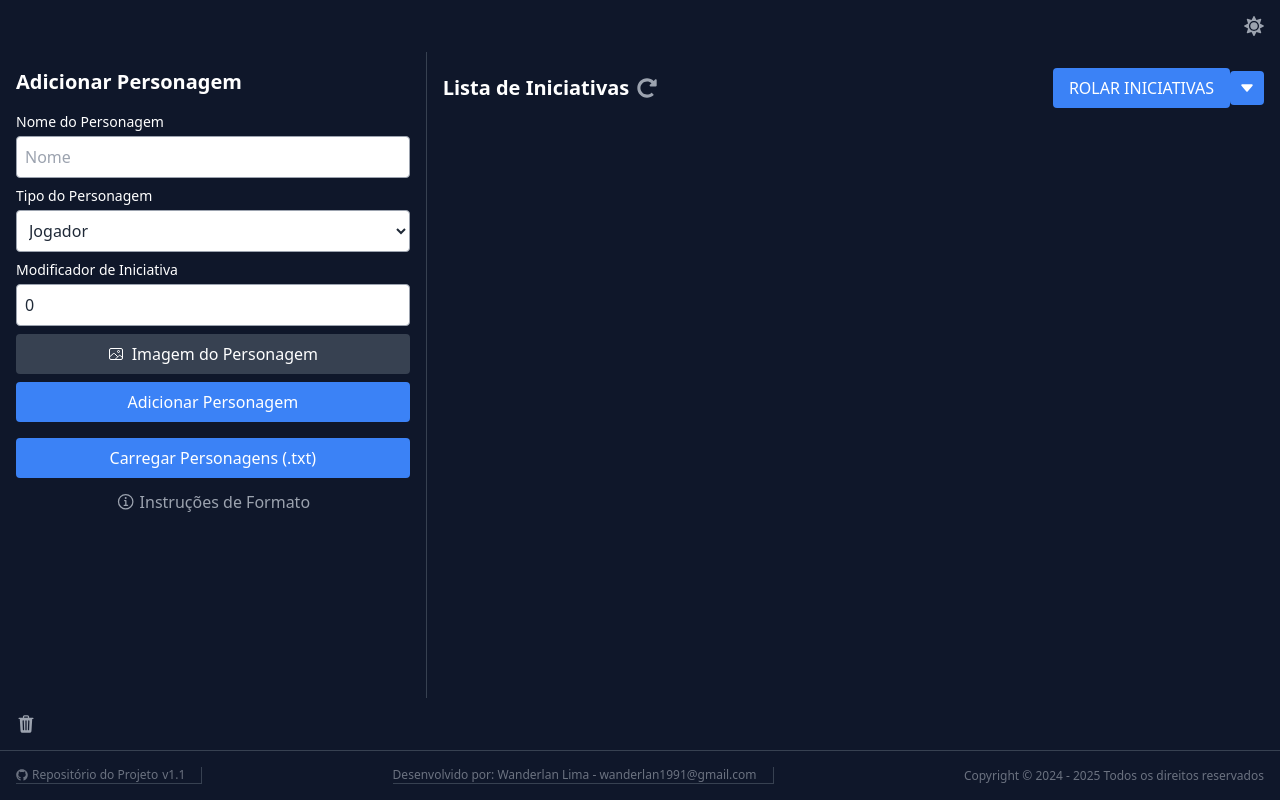
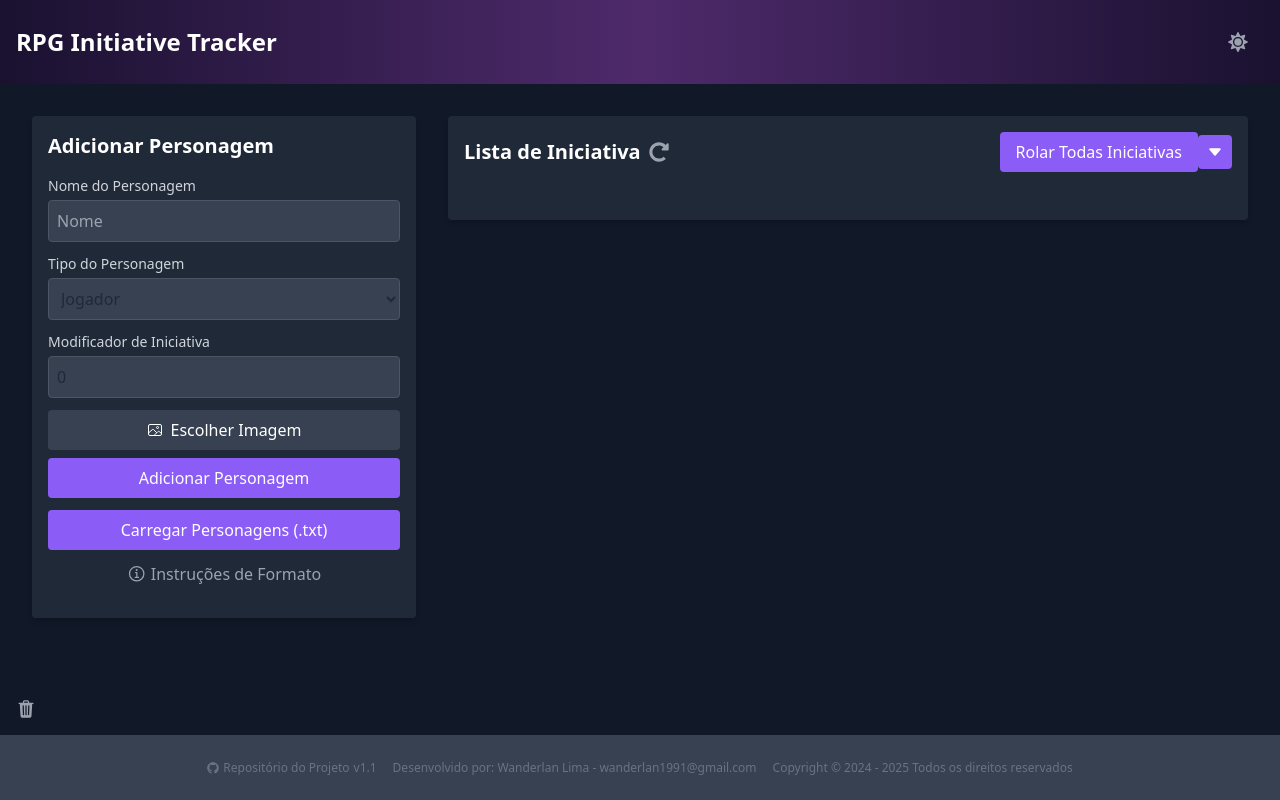
Before and after one commit to WanderlanLima/RPGZADA-COMBAT-TRACKER, a React (Vite) app: page / in a window 1280 px wide. Built offline with nearby package versions, Linux system fonts and the light colour scheme.

Commit message:
Initial commit from your app

```diff
--- a/src/App.jsx
+++ b/src/App.jsx
@@ -1,15 +1,26 @@
-import React, { useState, useRef, useEffect } from 'react';
+import React, { useState, useRef, useEffect, useMemo, useCallback } from 'react';
+import PropTypes from 'prop-types';
+
+// Icons
 import { FaSun, FaMoon, FaGithub, FaRedoAlt } from 'react-icons/fa';
 import { IoTrash } from 'react-icons/io5';
+
+// Components
 import CharacterForm from './components/CharacterForm';
 import InitiativeList from './components/InitiativeList';
 import ClearConfirmation from './components/ClearConfirmation';
-    import useCharacterManager from './hooks/useCharacterManager';
 import Footer from './components/Footer';
 import ThemeToggleButton from './components/ThemeToggleButton';
 import FileUpload from './components/FileUpload';
 
+// Hooks
+import useCharacterManager from './hooks/useCharacterManager';
+
     function App() {
+      // Prop types validation
+      App.propTypes = {
+        // Add prop types if needed
+      };
       const {
         characters,
         newCharacter,
@@ -45,48 +56,72 @@ import React, { useState, useRef, useEffect } from 'react';
         document.documentElement.classList.toggle('dark', theme === 'dark');
       }, [theme]);
 
-      const toggleDropdown = () => {
-        setDropdownOpen(!dropdownOpen);
-      };
+      useEffect(() => {
+        document.documentElement.lang = 'pt-BR';
+      }, []);
 
-      const toggleTheme = () => {
-        setTheme(theme === 'dark' ? 'light' : 'dark');
-      };
+      // Memoized and callback functions
+      const toggleDropdown = useCallback(() => {
+        setDropdownOpen(prev => !prev);
+      }, []);
 
-      const handleClearAll = () => {
+      const toggleTheme = useCallback(() => {
+        setTheme(prev => (prev === 'dark' ? 'light' : 'dark'));
+      }, []);
+
+      const handleClearAll = useCallback(() => {
         setShowConfirmation(true);
-      };
+      }, []);
 
-      const confirmClearAll = () => {
+      const confirmClearAll = useCallback(() => {
+        try {
           setCharacters([]);
           setShowConfirmation(false);
-      };
+        } catch (error) {
+          console.error('Error clearing characters:', error);
+          setErrorMessage('Failed to clear characters');
+        }
+      }, [setCharacters, setErrorMessage]);
 
-      const cancelClearAll = () => {
+      const cancelClearAll = useCallback(() => {
         setShowConfirmation(false);
-      };
+      }, []);
 
-      const handleRepoClick = () => {
+      const handleRepoClick = useCallback(() => {
         setShowRepoConfirmation(true);
-      };
+      }, []);
 
-      const confirmRepoNavigation = () => {
+      const confirmRepoNavigation = useCallback(() => {
+        try {
           window.open(repoUrl, '_blank');
           setShowRepoConfirmation(false);
-      };
+        } catch (error) {
+          console.error('Error opening repository:', error);
+          setErrorMessage('Failed to open repository');
+        }
+      }, [repoUrl]);
 
-      const cancelRepoNavigation = () => {
+      const cancelRepoNavigation = useCallback(() => {
         setShowRepoConfirmation(false);
-      };
+      }, []);
+
+      // Memoized values
+      const headerStyle = useMemo(() => ({
+        background: 'linear-gradient(to right, #1a1130, #4e2a6b, #1a1130)'
+      }), []);
+
+      const mainClasses = useMemo(() => (
+        `min-h-screen flex flex-col ${theme === 'dark' ? 'bg-gray-900 text-white' : 'bg-gray-50 text-gray-800'} font-sans`
+      ), [theme]);
 
       return (
-        <div className={`flex flex-col min-h-screen ${theme === 'dark' ? 'bg-dark-navy text-white' : 'bg-gray-100 text-gray-800'} font-sans`} onClick={(e) => {
-          if (dropdownOpen && !dropdownRef.current?.contains(e.target)) {
-            setDropdownOpen(false);
-          }
-        }}>
+        <div className={`min-h-screen flex flex-col ${theme === 'dark' ? 'bg-gray-900 text-white' : 'bg-gray-50 text-gray-800'} font-sans`}>
+          <header className="p-4 flex justify-between items-center" style={{ background: 'linear-gradient(to right, #1a1130, #4e2a6b, #1a1130)' }}>
+            <h1 className="text-2xl font-bold text-white">RPG Initiative Tracker</h1>
             <ThemeToggleButton theme={theme} toggleTheme={toggleTheme} />
-          <div className="flex flex-col md:flex-row flex-grow">
+          </header>
+          <div className="container mx-auto p-4 flex flex-col md:flex-row flex-grow">
+            <aside className="md:w-1/3 p-4">
               <CharacterForm
                 newCharacter={newCharacter}
                 handleInputChange={handleInputChange}
@@ -97,6 +132,8 @@ import React, { useState, useRef, useEffect } from 'react';
                 handleAddCharacter={handleAddCharacter}
                 handleTextFileUpload={handleTextFileUpload}
               />
+            </aside>
+            <main className="md:w-2/3 p-4">
               <InitiativeList
                 sortedCharacters={sortedCharacters}
                 theme={theme}
@@ -109,12 +146,14 @@ import React, { useState, useRef, useEffect } from 'react';
                 handleRollAllInitiatives={handleRollAllInitiatives}
                 dropdownRef={dropdownRef}
               />
+            </main>
           </div>
-          <div className="flex justify-between items-center p-4">
+          <div className="flex justify-start p-4">
             <button onClick={handleClearAll} className="text-gray-400 hover:text-white text-xl" title="Limpar todos os dados">
               <IoTrash />
             </button>
           </div>
+          <footer className="bg-gray-800 dark:bg-gray-700 py-2 flex justify-center items-center mt-auto">
             <Footer
               repoUrl={repoUrl}
               projectVersion={projectVersion}
@@ -122,6 +161,7 @@ import React, { useState, useRef, useEffect } from 'react';
               currentYear={currentYear}
               handleRepoClick={handleRepoClick}
             />
+          </footer>
           <ClearConfirmation
             showConfirmation={showConfirmation}
             confirmClearAll={confirmClearAll}
--- a/src/components/CharacterForm.jsx
+++ b/src/components/CharacterForm.jsx
@@ -4,57 +4,57 @@ import React from 'react';
 
     const CharacterForm = ({ newCharacter, handleInputChange, handleImageUpload, errorMessage, npcQuantity, setNpcQuantity, handleAddCharacter, handleTextFileUpload }) => {
       return (
-        <div className="w-full md:w-1/3 p-4 border-b md:border-r md:border-b-0 border-gray-700 flex flex-col">
-          <h2 className="text-xl font-bold mb-4">Adicionar Personagem</h2>
-          <div className="mb-2">
-            <label className="block text-sm mb-1">Nome do Personagem</label>
+        <div className="bg-gray-100 dark:bg-gray-800 p-4 rounded shadow-md">
+          <h2 className="text-xl font-bold mb-4 text-gray-800 dark:text-white">Adicionar Personagem</h2>
+          <div className="mb-3">
+            <label className="block text-sm mb-1 text-gray-700 dark:text-gray-300">Nome do Personagem</label>
             <input
               type="text"
               name="name"
               value={newCharacter.name}
               onChange={handleInputChange}
               placeholder="Nome"
-              className="w-full p-2 rounded text-gray-800 bg-white border border-gray-400"
+              className="w-full p-2 rounded text-gray-800 bg-white dark:bg-gray-700 border border-gray-300 dark:border-gray-600 focus:ring-2 focus:ring-purple-500 focus:border-purple-500 outline-none"
             />
             {errorMessage && <p className="text-red-500 text-sm mt-1">{errorMessage}</p>}
           </div>
-          <div className="mb-2">
-            <label className="block text-sm mb-1">Tipo do Personagem</label>
+          <div className="mb-3">
+            <label className="block text-sm mb-1 text-gray-700 dark:text-gray-300">Tipo do Personagem</label>
             <select
               name="type"
               value={newCharacter.type}
               onChange={handleInputChange}
-              className="w-full p-2 rounded text-gray-800 bg-white border border-gray-400"
+              className="w-full p-2 rounded text-gray-800 bg-white dark:bg-gray-700 border border-gray-300 dark:border-gray-600 focus:ring-2 focus:ring-purple-500 focus:border-purple-500 outline-none"
             >
               <option value="Jogador">Jogador</option>
               <option value="NPC">NPC</option>
             </select>
           </div>
           {newCharacter.type === 'NPC' && (
-            <div className="mb-2">
-              <label className="block text-sm mb-1">Quantidade de NPCs</label>
+            <div className="mb-3">
+              <label className="block text-sm mb-1 text-gray-700 dark:text-gray-300">Quantidade de NPCs</label>
               <input
                 type="number"
                 name="npcQuantity"
                 value={npcQuantity}
                 onChange={(e) => setNpcQuantity(parseInt(e.target.value, 10))}
                 placeholder="1"
-                className="w-full p-2 rounded text-gray-800 bg-white border border-gray-400"
+                className="w-full p-2 rounded text-gray-800 bg-white dark:bg-gray-700 border border-gray-300 dark:border-gray-600 focus:ring-2 focus:ring-purple-500 focus:border-purple-500 outline-none"
               />
             </div>
           )}
-          <div className="mb-2">
-            <label className="block text-sm mb-1">Modificador de Iniciativa</label>
+          <div className="mb-3">
+            <label className="block text-sm mb-1 text-gray-700 dark:text-gray-300">Modificador de Iniciativa</label>
             <input
               type="number"
               name="modifier"
               value={newCharacter.modifier}
               onChange={handleInputChange}
               placeholder="0"
-              className="w-full p-2 rounded text-gray-800 bg-white border border-gray-400"
+              className="w-full p-2 rounded text-gray-800 bg-white dark:bg-gray-700 border border-gray-300 dark:border-gray-600 focus:ring-2 focus:ring-purple-500 focus:border-purple-500 outline-none appearance-none"
             />
           </div>
-          <div className="mb-2">
+          <div className="mb-3">
             {newCharacter.image && (
               <div className="w-24 h-24 rounded mb-2 overflow-hidden">
                 <img src={newCharacter.image} alt="Character Preview" className="w-full h-full object-cover" />
@@ -63,9 +63,9 @@ import React from 'react';
             <input type="file" accept="image/*" onChange={handleImageUpload} className="hidden" id="image-upload" />
             <label htmlFor="image-upload" className="bg-gray-700 hover:bg-gray-600 text-white py-2 px-4 rounded cursor-pointer block text-center flex items-center justify-center">
               <IoImageOutline className="mr-2" />
-              Imagem do Personagem
+              Escolher Imagem
             </label>
-            <button onClick={handleAddCharacter} className="w-full bg-blue-500 hover:bg-blue-600 text-white py-2 rounded mt-2">
+            <button onClick={handleAddCharacter} className="w-full bg-purple-500 hover:bg-purple-600 text-white py-2 rounded mt-2">
               Adicionar Personagem
             </button>
           </div>
--- a/src/components/FileUpload.jsx
+++ b/src/components/FileUpload.jsx
@@ -40,8 +40,8 @@ import React, { useState, useRef, useEffect } from 'react';
       }, [showInstructions]);
 
       return (
-        <div className="mb-2 relative">
-          <label htmlFor="file-upload" className="w-full bg-blue-500 hover:bg-blue-600 text-white py-2 rounded mt-2 cursor-pointer block text-center">
+        <div className="mb-3 relative">
+          <label htmlFor="file-upload" className="w-full bg-purple-500 hover:bg-purple-600 text-white py-2 rounded mt-2 cursor-pointer block text-center">
             Carregar Personagens (.txt)
           </label>
           <input
--- a/src/components/Footer.jsx
+++ b/src/components/Footer.jsx
@@ -4,15 +4,15 @@ import React from 'react';
     const Footer = ({ repoUrl, projectVersion, startYear, currentYear, handleRepoClick }) => {
       return (
         <footer className="p-4 text-gray-500 text-xs mt-auto border-t border-gray-700">
-          <div className="flex flex-col md:flex-row justify-between items-center">
-            <div className="flex items-center border-b md:border-r border-gray-700 pb-2 md:pb-0 md:pr-4">
+          <div className="flex flex-col md:flex-row justify-center items-center text-center">
+            <div className="flex items-center pb-2 md:pb-0 md:pr-4">
               <button onClick={handleRepoClick} className="flex items-center hover:text-gray-300">
                 <FaGithub className="mr-1" />
                 Repositório do Projeto
               </button>
               <span className="ml-1">v{projectVersion}</span>
             </div>
-            <div className="border-b md:border-r border-gray-700 py-2 md:py-0 md:pr-4">
+            <div className="py-2 md:py-0 md:pr-4">
               <span>Desenvolvido por: </span>
               <span>Wanderlan Lima - </span>
               <a href="mailto:wanderlan1991@gmail.com" className="hover:text-gray-300">wanderlan1991@gmail.com</a>
--- a/src/components/InitiativeList.jsx
+++ b/src/components/InitiativeList.jsx
@@ -14,23 +14,31 @@ import React, { useRef } from 'react';
       handleRollAllInitiatives,
       dropdownRef
     }) => {
+      const handleInitiativeChange = (e, id) => {
+        const value = e.target.value;
+        const parsedValue = value === '' ? 0 : parseInt(value, 10);
+        setCharacters(characters.map(char =>
+          char.id === id ? { ...char, initiative: parsedValue } : char
+        ));
+      };
+
       return (
-        <div className="w-full md:w-2/3 p-4 flex flex-col">
+        <div className="bg-gray-100 dark:bg-gray-800 p-4 rounded shadow-md">
           <div className="flex justify-between items-center mb-4">
             <div className="flex items-center">
-              <h2 className="text-xl font-bold mr-2">Lista de Iniciativas</h2>
+              <h2 className="text-xl font-bold mr-2 text-gray-800 dark:text-white">Lista de Iniciativa</h2>
               <button onClick={handleResetInitiatives} className="text-gray-400 hover:text-white text-xl" title="Resetar Iniciativas">
                 <FaRedoAlt />
               </button>
             </div>
             <div className="flex items-center relative" ref={dropdownRef}>
-              <button onClick={handleRollAll} className="bg-blue-500 hover:bg-blue-600 text-white py-2 px-4 rounded mr-0">
-                ROLAR INICIATIVAS
+              <button onClick={handleRollAll} className="bg-purple-500 hover:bg-purple-600 text-white py-2 px-4 rounded mr-0">
+                Rolar Todas Iniciativas
               </button>
               <button onClick={(e) => {
                   e.stopPropagation();
                   toggleDropdown()
-                }} className="bg-blue-500 hover:bg-blue-600 text-white py-2 px-2 rounded h-full flex items-center">
+                }} className="bg-purple-500 hover:bg-purple-600 text-white py-2 px-2 rounded h-full flex items-center">
                   <IoCaretDown className="text-lg"/>
                 </button>
                 {dropdownOpen && (
@@ -43,25 +51,30 @@ import React, { useRef } from 'react';
           </div>
           <ul className="space-y-2 flex-grow overflow-y-auto">
             {sortedCharacters.map(character => (
-              <li key={character.id} className={`p-4 rounded flex items-center justify-between ${theme === 'dark' ? 'bg-light-navy' : 'bg-gray-200'}`}>
+              <li key={character.id} className={`p-4 rounded flex items-center justify-between ${theme === 'dark' ? 'bg-gray-700 hover:bg-gray-600' : 'bg-gray-200 hover:bg-gray-300'}`}>
                 <div className="flex items-center">
                   {character.image ? (
-                    <div className="w-16 h-16 mr-2 overflow-hidden">
+                    <div className="w-16 h-16 mr-2 overflow-hidden rounded-full">
                       <img src={character.image} alt="Character" className="object-cover w-full h-full" />
                     </div>
                   ) : (
-                    <div className="w-16 h-16 mr-2 flex items-center justify-center">
+                    <div className="w-16 h-16 mr-2 flex items-center justify-center rounded-full bg-gray-600 dark:bg-gray-700">
                       <IoPersonOutline className={`text-4xl ${theme === 'dark' ? 'text-gray-400' : 'text-gray-600'}`} />
                     </div>
                   )}
                   <div>
-                    <div className="font-bold">{character.name}</div>
-                    <div className="text-sm text-gray-400">{character.type}</div>
-                    <div className="text-sm text-gray-400">Modificador: {character.modifier >= 0 ? '+' : ''}{character.modifier}</div>
+                    <div className="font-bold text-gray-800 dark:text-white">{character.name}</div>
+                    <div className="text-sm text-gray-500 dark:text-gray-400">{character.type}</div>
+                    <div className="text-sm text-gray-500 dark:text-gray-400">Modificador: {character.modifier >= 0 ? '+' : ''}{character.modifier}</div>
                   </div>
                 </div>
                 <div className="flex items-center">
-                  <span className="font-bold text-2xl mr-4">{character.initiative}</span>
+                  <input
+                    type="number"
+                    value={character.initiative}
+                    onChange={(e) => handleInitiativeChange(e, character.id)}
+                    className="font-bold text-2xl mr-4 text-gray-800 dark:text-white w-16 text-center bg-transparent border-none focus:ring-0 focus:border-none outline-none"
+                  />
                   <button onClick={() => handleRollInitiative(character.id)} className="text-gray-400 hover:text-white mr-2"><FaDiceD20 /></button>
                   <button onClick={() => handleDeleteCharacter(character.id)} className="text-gray-400 hover:text-white"><IoTrashOutline /></button>
                 </div>
--- a/src/main.jsx
+++ b/src/main.jsx
@@ -1,10 +1,11 @@
-import React from 'react'
-    import ReactDOM from 'react-dom/client'
-    import App from './App'
-    import './index.css'
+import React from 'react';
+import ReactDOM from 'react-dom/client';
 
-    ReactDOM.createRoot(document.getElementById('root')).render(
-      <React.StrictMode>
-        <App />
-      </React.StrictMode>,
-    )
+import App from './App';
+import './index.css';
+
+ReactDOM.createRoot(document.getElementById('root')).render(
+  <React.StrictMode>
+    <App />
+  </React.StrictMode>
+);
--- a/tailwind.config.js
+++ b/tailwind.config.js
@@ -8,8 +8,18 @@
       theme: {
         extend: {
           colors: {
-            'dark-navy': '#0f172a',
-            'light-navy': '#1e293b',
+            'gray-900': '#111827',
+            'gray-800': '#1f2937',
+            'gray-700': '#374151',
+            'gray-600': '#4b5563',
+            'gray-500': '#6b7280',
+            'gray-400': '#9ca3af',
+            'gray-300': '#d1d5db',
+            'gray-200': '#e5e7eb',
+            'gray-100': '#f3f4f6',
+            'gray-50': '#f9fafb',
+            'purple-500': '#8b5cf6',
+            'purple-600': '#7c3aed',
           },
         },
       },
```
Also changed, not shown: package.json (+21 -9 lines), src/components/ThemeToggleButton.jsx (line endings or trailing spaces), vite.config.js (line endings or trailing spaces), 2 other files (tests, documents, lock files or other folders). Lines whose indentation alone changed are shown as unchanged.
